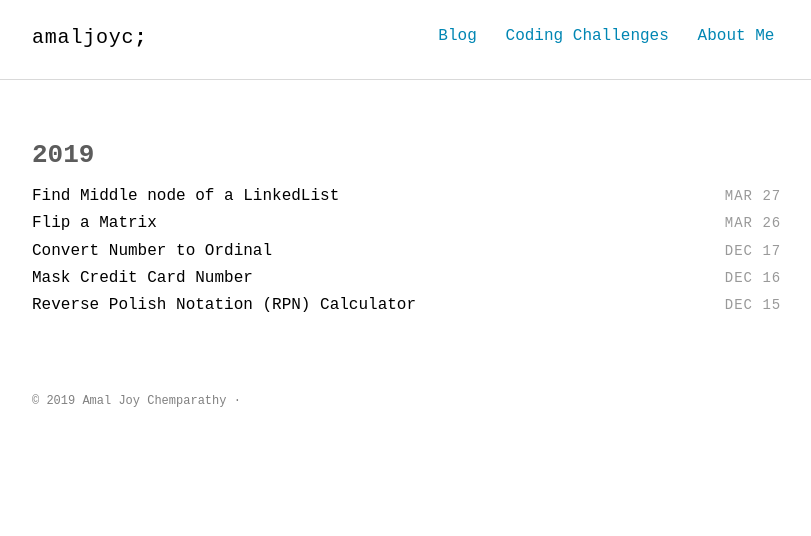
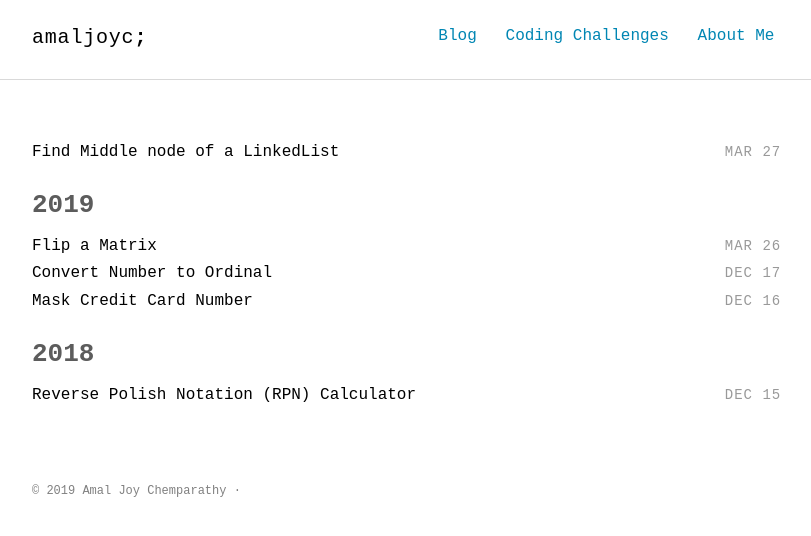
Before and after one commit to amaljoyc/amaljoyc.com, a Jekyll site: the page built from challenges.html, in a window 1280 px wide. Shown: the top 536 px of the page, without its empty margins (232-1043 px from the left). Built offline with Jekyll 4.4.1, drawn with Linux system fonts in a browser that asks for light colours; some web fonts are replaced.

Commit message:
use forloop index for year fix

```diff
--- a/challenges.html
+++ b/challenges.html
@@ -8,15 +8,16 @@ title: Home
 <section class="post-list">
   <div class="container">
     {% for post in site.categories.challenges %}
-      {% unless post.next %}
+      {% if forloop.last %}
         <h2 class="category-title">{{ post.date | date: '%Y' }}</h2>
       {% else %}
+        {% assign next_index = forloop.index0 | plus: 1 %}
         {% capture year %}{{ post.date | date: '%Y' }}{% endcapture %}
-        {% capture nyear %}{{ post.next.date | date: '%Y' }}{% endcapture %}
+        {% capture nyear %}{{ site.categories.challenges[next_index].date | date: '%Y' }}{% endcapture %}
         {% if year != nyear %}
           <h2 class="category-title">{{ post.date | date: '%Y' }}</h2>
         {% endif %}
-      {% endunless %}
+      {% endif %}
       <article class="post-item">
         <span class="post-meta date-label">{{ post.date | date: "%b %d" }}</span>
         <div class="article-title"><a class="post-link" href="{{ post.url | prepend: site.baseurl | prepend: site.url }}">{{ post.title }}</a></div>
```
